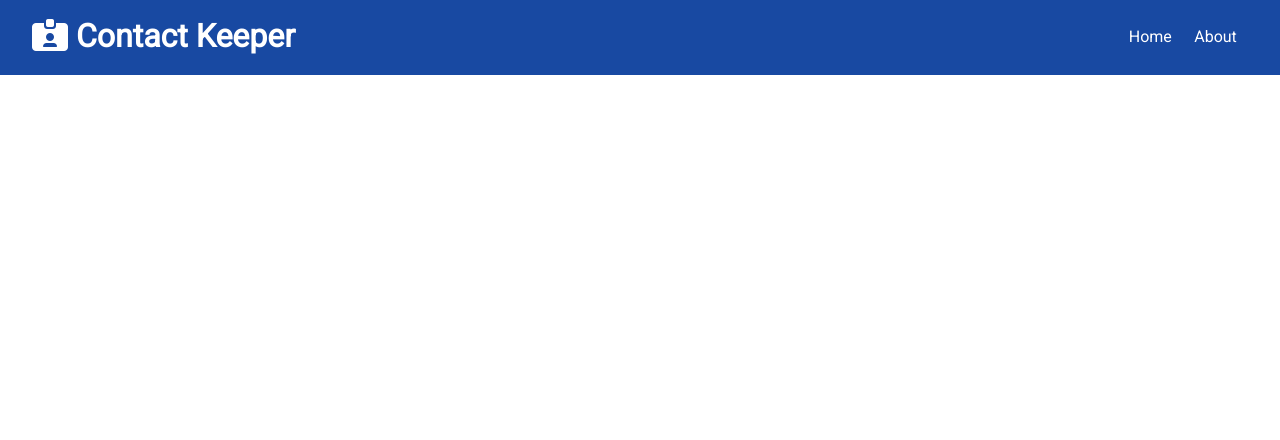
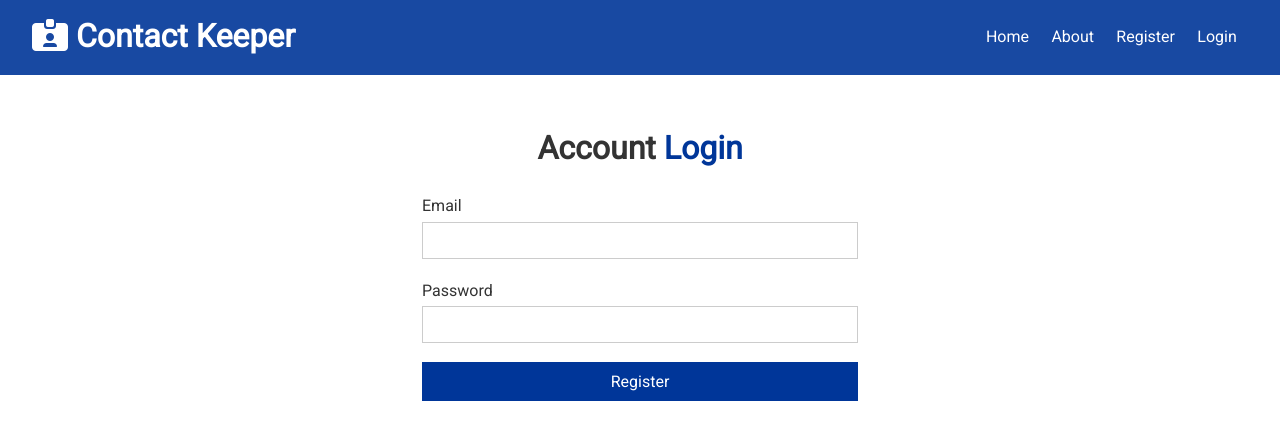
Before and after one commit to TonyPR93/Udemy-ContacKeeper, a React (Create React App) app in the folder client/: page /login in a window 1280 px wide. Shown: the top 440 px of the page. Built offline with nearby package versions, Linux system fonts and the light colour scheme.

Commit message:
login / routes

```diff
--- a/client/src/App.js
+++ b/client/src/App.js
@@ -4,6 +4,7 @@
 import { Home } from "./components/pages/Home";
 import { About } from "./components/pages/About";
 import { Register } from "./components/auth/Register";
+import { Login } from "./components/auth/Login";
 
 import { BrowserRouter as Router, Routes, Route } from "react-router-dom";
 
@@ -22,6 +23,7 @@
                 <Route path="/" Component={Home} />
                 <Route path="/about" Component={About} />
                 <Route path="/register" Component={Register} />
+                <Route path="/login" Component={Login} />
               </Routes>
             </div>
           </Fragment>
--- a/client/src/components/auth/Login.js
+++ b/client/src/components/auth/Login.js
@@ -0,0 +1,50 @@
+import React, { useState } from "react";
+
+export const Login = () => {
+  const [user, setUser] = useState({
+    email: "",
+    password: "",
+  });
+
+  const { email, password } = user;
+
+  const onChange = (e) =>
+    setUser({
+      ...user,
+      [e.target.name]: e.target.value,
+    });
+
+  const onSubmit = (e) => {
+    e.preventDefault();
+    console.log("Login submit");
+  };
+
+  return (
+    <div className="form-container">
+      <h1>
+        Account <span className="text-primary">Login</span>
+      </h1>
+      <form>
+        <div className="form-group">
+          <label htmlFor="email">Email</label>
+          <input type="email" name="email" value={email} onChange={onChange} />
+        </div>
+        <div className="form-group">
+          <label htmlFor="password">Password</label>
+          <input
+            type="password"
+            name="password"
+            value={password}
+            onChange={onChange}
+          />
+        </div>
+        <input
+          type="submit"
+          value="Register"
+          className="btn btn-primary btn-block"
+          onSubmit={onSubmit}
+        />
+      </form>
+    </div>
+  );
+};
--- a/client/src/components/layout/Navbar.js
+++ b/client/src/components/layout/Navbar.js
@@ -15,6 +15,12 @@
         <li>
           <Link to="/about">About</Link>
         </li>
+        <li>
+          <Link to="/register">Register</Link>
+        </li>
+        <li>
+          <Link to="/login">Login</Link>
+        </li>
       </ul>
     </div>
   );
```
